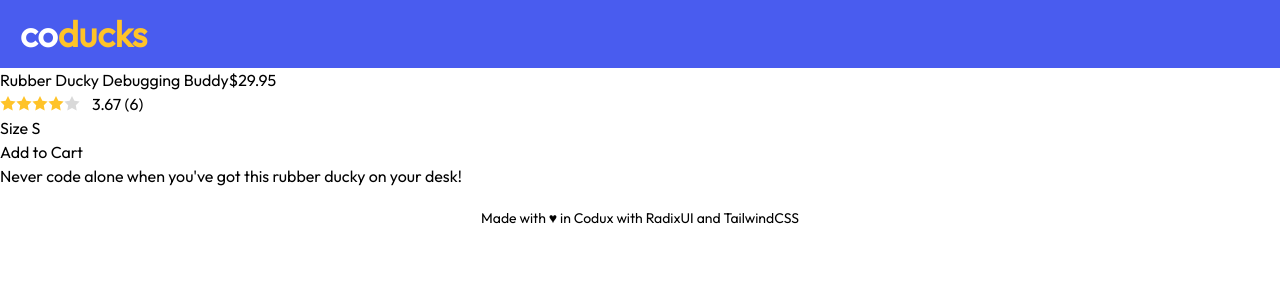
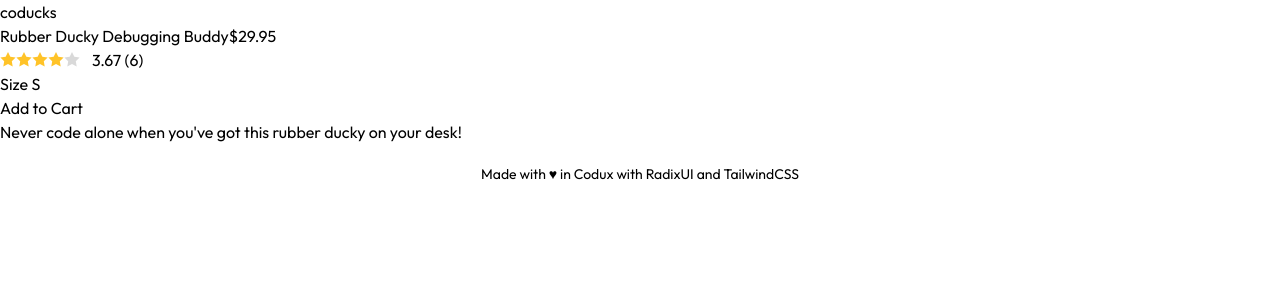
Before and after one commit to vakila/coducks, a React (Vite) app: page / in a window 1280 px wide. Shown: the top 300 px of the page. Built offline with nearby package versions, Linux system fonts and the light colour scheme.

Commit message:
[revert] Tailwind: basic header styles

```diff
--- a/src/_codux/boards/header.board.tsx
+++ /dev/null
@@ -1,14 +0,0 @@
-import { createBoard } from "@wixc3/react-board";
-import { Header } from "../../components/header";
-
-export default createBoard({
-  name: "Header",
-  Board: () => (
-    <div>
-      <Header />
-    </div>
-  ),
-  environmentProps: {
-    canvasWidth: 800,
-  },
-});
--- a/src/components/header.tsx
+++ b/src/components/header.tsx
@@ -1,9 +1,7 @@
 export const Header = () => {
   return (
-    <header className="bg-blue p-5 w-100 flex justify-between items-center">
-      <h1 className="text-yellow text-4xl font-bold leading-[28px]">
-        <span className="text-white">co</span>ducks
-      </h1>
+    <header className="">
+      <h1 className="">coducks</h1>
     </header>
   );
 };
```
